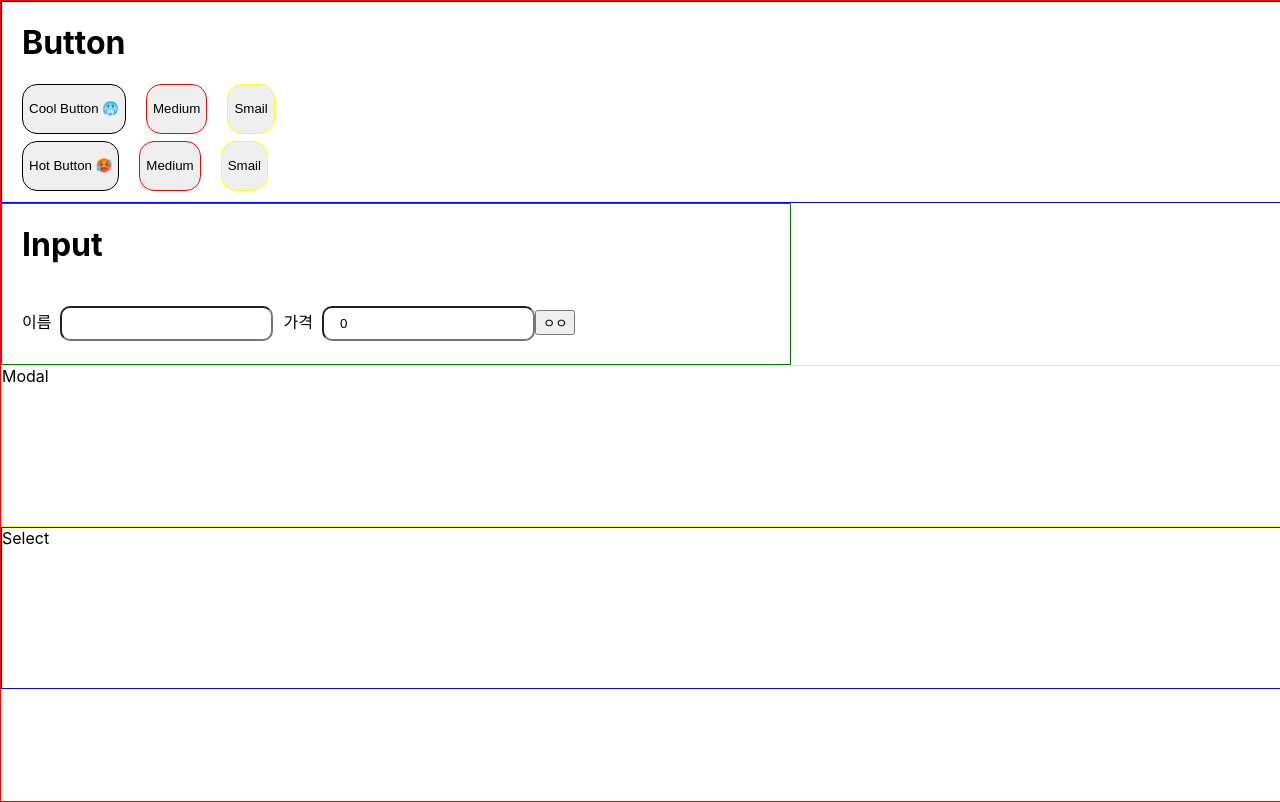
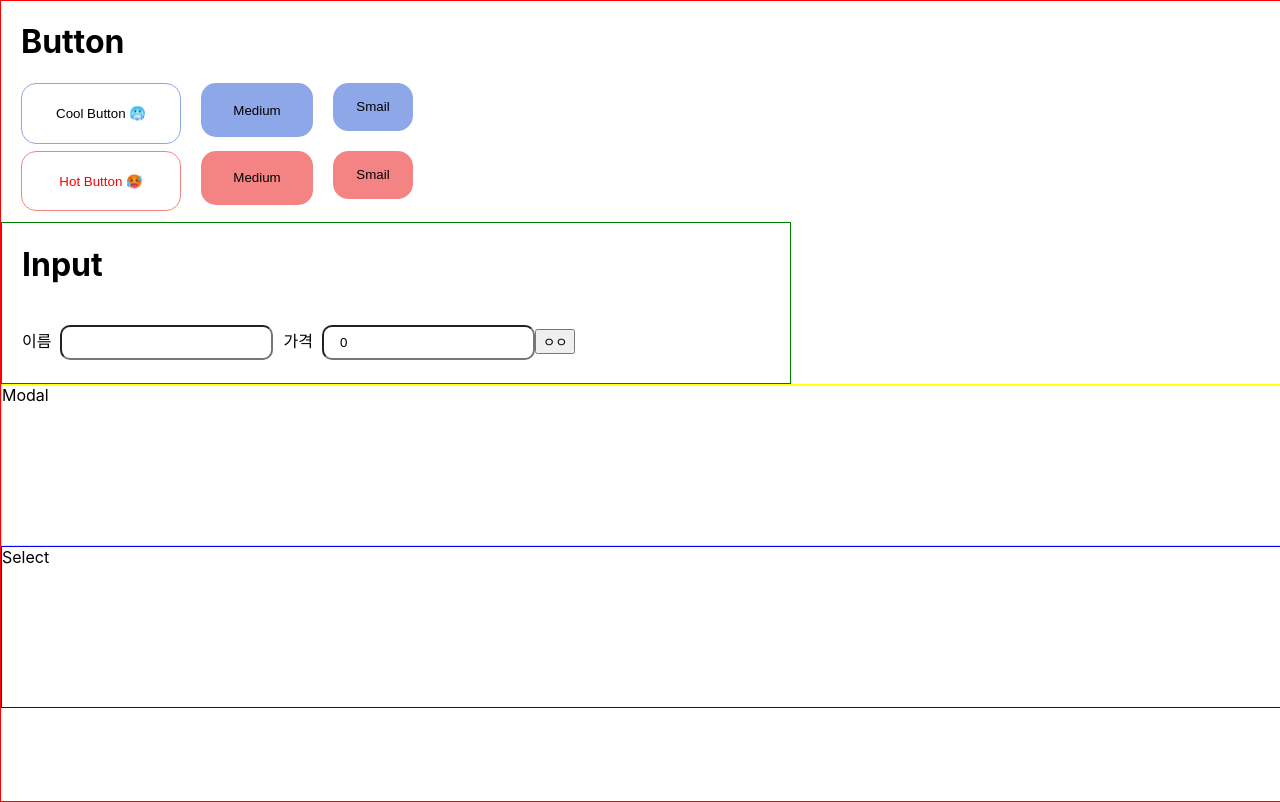
Before and after one commit to JiHun-yam/react-lv3, a React (Create React App) app: page / in a window 1280 px wide. Shown: the top 802 px of the page. Built offline with nearby package versions, Linux system fonts and the light colour scheme.

Commit message:
feat: 버튼 기능 완료

```diff
--- a/src/componets/Button/ButtonArea.jsx
+++ b/src/componets/Button/ButtonArea.jsx
@@ -1,11 +1,11 @@
 import React from 'react'
-import styled from "styled-components";
+import styled, { css } from "styled-components";
 
 
 const ButArea = styled.div`
     width: 100%;
     height: 25%;
-    border: 1px solid blue;
+
     padding-left: 20px;
     gap: 20px;
 `
@@ -18,14 +18,34 @@ const ButtonGround = styled.div`
 `;
 // 버튼 초기값
 const Btn = styled.button`
-    height: 50px;
+    height: 3rem;
+    width: 5rem;
     border-radius: 15px;
     color: ${(props) => props.Color};
+    background: ${(props) => props.back};
+    border: none;
     border: 1px solid ${(props) => props.borderColor};
-    background: ${(props) => props.back};
-    :hover {
+    &:hover {
     cursor: pointer;
      }
+    &:active{
+        opacity: 0.6;
+    }
+    ${(props) =>
+        props.LgBtn
+        &&
+        css`
+      width: 10rem;
+      height: 3.8rem;
+    `};
+    ${(props) =>
+        props.mgBtn
+        &&
+        css`
+        height: 3.4rem;
+      width: 7rem;
+      border: none;
+    `};
 
 
 
@@ -35,6 +55,14 @@ function ButtonArea() {
     let ButtonLabel = ['Cool Button', 'Hot Button'];
 
 
+    const BtnBackcolor = (label) => {
+        switch (label) {
+            case 'Cool Button':
+                return '#8EA7E9'
+            default:
+                return '#F48484';
+        }
+    }
 
     const onBtnClick = () => {
         alert('버튼을 만들어보세요')
@@ -54,21 +82,25 @@ function ButtonArea() {
                     return (
                         <ButtonGround key={i}>
                             <Btn
-                                back='495579'
-                                Color="495579"
-                                onClick={i == 0 ? onBtnClick2 : onBtnClick}
+                                back='white'
+                                borderColor={BtnBackcolor(v)}
+                                Color={i === 0 ? 'black' : 'red'}
+                                onClick={i == 0 ? onBtnClick : onBtnClick2}
+                                LgBtn
                             >
                                 {i === 0 ? `${v} 🥶` : `${v} 🥵`}
                             </Btn>
 
                             <Btn
-                                Color="495579"
-                                borderColor="red"
-                                mgBtn>Medium</Btn>
+                                // 케이스별 백그라운드색깔 넣기
+                                back={BtnBackcolor(v)}
+                                borderColor={BtnBackcolor(v)}
+                                mgBtn>
+                                Medium</Btn>
 
                             <Btn
-                                Color="495579"
-                                borderColor="yellow"
+                                back={BtnBackcolor(v)}
+                                borderColor={BtnBackcolor(v)}
                                 smBtn>Smail</Btn>
 
                         </ButtonGround>
```
